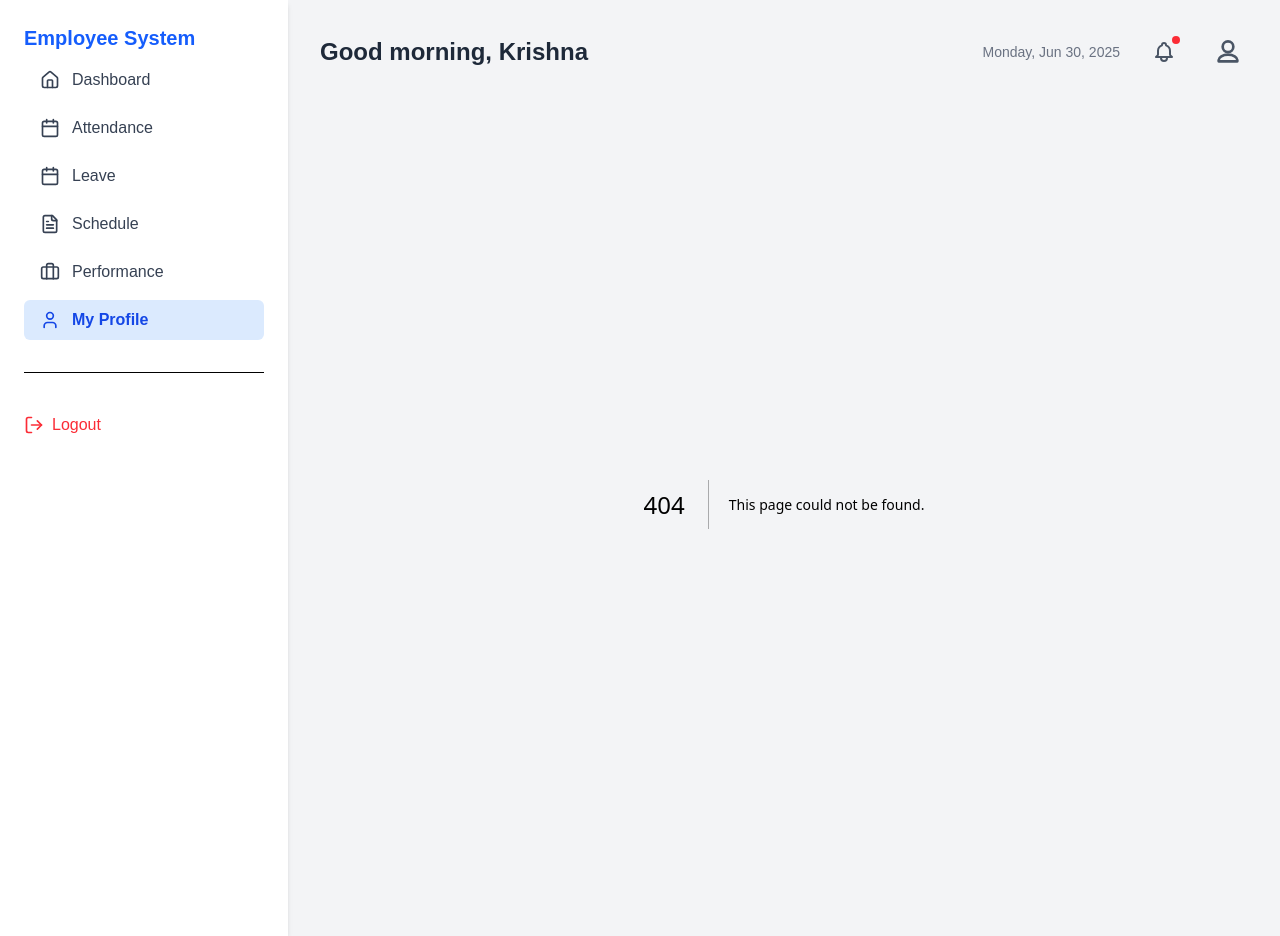
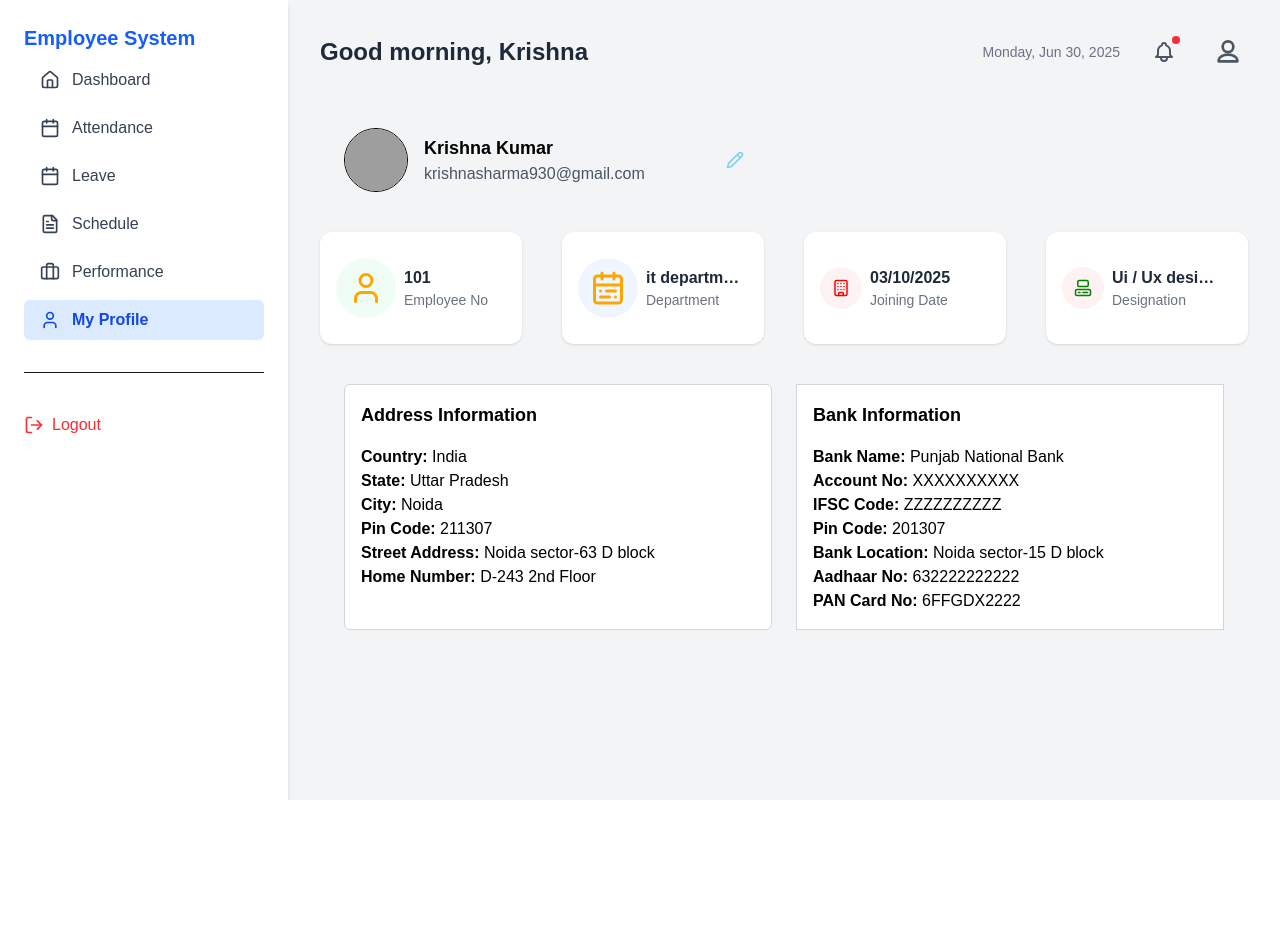
Before and after one commit to Emnet-tes/Employee-Management-System, a Next.js app in the folder frontend/: page /profile in a window 1280 px wide. Before the commit this address had no page. After the commit the page ends 800 px from the top, so only its background shows below. Built offline with nearby package versions, Linux system fonts and the light colour scheme; grey boxes are pictures that could not be loaded.

Commit message:
chore : setup profile page ui

```diff
--- /dev/null
+++ b/frontend/app/_component/InformationCard.tsx
@@ -0,0 +1,58 @@
+const InformationCard = () => {
+  return (
+    <div className="p-6  mx-auto text-black">
+      <div className="grid grid-cols-1 md:grid-cols-2 gap-6">
+        {/* Address Information */}
+        <div className="border border-gray-300 p-4 bg-white gap-2 rounded-md">
+          <h2 className="text-lg font-bold mb-4">Address Information</h2>
+          <p>
+            <strong>Country:</strong> India
+          </p>
+          <p>
+            <strong>State:</strong> Uttar Pradesh
+          </p>
+          <p>
+            <strong>City:</strong> Noida
+          </p>
+          <p>
+            <strong>Pin Code:</strong> 211307
+          </p>
+          <p>
+            <strong>Street Address:</strong> Noida sector-63 D block
+          </p>
+          <p>
+            <strong>Home Number:</strong> D-243 2nd Floor
+          </p>
+        </div>
+
+        {/* Bank Information */}
+        <div className="border border-gray-300 p-4 bg-white gap-2">
+          <h2 className="text-lg font-bold mb-4">Bank Information</h2>
+          <p>
+            <strong>Bank Name:</strong> Punjab National Bank
+          </p>
+          <p>
+            <strong>Account No:</strong> XXXXXXXXXX
+          </p>
+          <p>
+            <strong>IFSC Code:</strong> ZZZZZZZZZZ
+          </p>
+          <p>
+            <strong>Pin Code:</strong> 201307
+          </p>
+          <p>
+            <strong>Bank Location:</strong> Noida sector-15 D block
+          </p>
+          <p>
+            <strong>Aadhaar No:</strong> 632222222222
+          </p>
+          <p>
+            <strong>PAN Card No:</strong> 6FFGDX2222
+          </p>
+        </div>
+      </div>
+    </div>
+  );
+};
+
+export default InformationCard;
--- /dev/null
+++ b/frontend/app/_component/ProfileCard.tsx
@@ -0,0 +1,27 @@
+import { Pencil, PencilIcon } from "lucide-react";
+
+const ProfileCard = () => {
+  return (
+    <div className="flex items-center p-6 max-w-md text-black">
+      {/* Profile Image */}
+      <img
+        src="profile-image-url.jpg"
+        alt="Krishna Kumar"
+        className="w-16 h-16 rounded-full border"
+      />
+
+      {/* Profile Info */}
+      <div className="ml-4">
+        <h2 className="text-lg font-bold">Krishna Kumar</h2>
+        <p className="text-gray-600">krishnasharma930@gmail.com</p>
+      </div>
+      <Pencil
+        size={18}
+        color="skyblue"
+        className="ml-auto cursor-pointer"
+      />
+    </div>
+  );
+};
+
+export default ProfileCard;
--- /dev/null
+++ b/frontend/app/_component/UserCard.tsx
@@ -0,0 +1,74 @@
+import { Building, CalendarRange, Computer, User } from 'lucide-react';
+import React from 'react'
+
+const UserCard = () => {
+  return (
+    <div className="w-full grid grid-cols-2 md:grid-cols-4 gap-4 md:gap-10 my-4">
+      {/* Clock In */}
+      <div className="bg-white h-28 p-4 flex items-center rounded-xl shadow-sm overflow-hidden">
+        <div className="p-3 rounded-full bg-green-50 flex-shrink-0">
+          <User size={36} color="orange" />
+        </div>
+        <div className="flex flex-col justify-center px-2 overflow-hidden whitespace-nowrap">
+          <span className="text-gray-800 font-semibold text-base truncate">
+            101
+          </span>
+          <span className="text-gray-500 text-sm truncate">Employee No</span>
+        </div>
+      </div>
+
+      {/* Clock Out */}
+      <div className="bg-white h-28 p-4 flex items-center rounded-xl shadow-sm overflow-hidden">
+        <div className="p-3 rounded-full bg-blue-50 flex-shrink-0">
+          <CalendarRange size={36} color="orange" />
+        </div>
+        <div className="flex flex-col justify-center px-2 overflow-hidden whitespace-nowrap">
+          <span className="text-gray-800 font-semibold text-base truncate">
+            it department
+          </span>
+          <span className="text-gray-500 text-sm truncate">Department</span>
+        </div>
+      </div>
+
+      {/* Total Working Hr */}
+      <div className="bg-white h-28 p-4 flex items-center rounded-xl shadow-sm overflow-hidden">
+        <div className="p-3 rounded-full bg-red-50 flex-shrink-0">
+          <Building
+            size={18}
+            color="red"
+            className="ml-auto flex-shrink-0 cursor-pointer"
+          />
+        </div>
+        <div className="flex flex-col justify-center px-2 overflow-hidden whitespace-nowrap">
+          <span className="text-gray-800 font-semibold text-base truncate">
+            03/10/2025
+          </span>
+          <span className="text-gray-500 text-sm truncate">
+            Joining Date
+          </span>
+        </div>
+      </div>
+
+      {/* Total Over Time */}
+      <div className="bg-white h-28 p-4 flex items-center rounded-xl shadow-sm overflow-hidden">
+        <div className="p-3 rounded-full bg-red-50 flex-shrink-0">
+          <Computer
+            size={18}
+            color="green"
+            className="ml-auto flex-shrink-0 cursor-pointer"
+          />
+        </div>
+        <div className="flex flex-col justify-center px-2 overflow-hidden whitespace-nowrap">
+          <span className="text-gray-800 font-semibold text-base truncate">
+            Ui / Ux designer
+          </span>
+          <span className="text-gray-500 text-sm truncate">
+            Designation
+          </span>
+        </div>
+      </div>
+    </div>
+  );
+}
+
+export default UserCard
--- /dev/null
+++ b/frontend/app/profile/page.tsx
@@ -0,0 +1,16 @@
+import React from 'react'
+import UserCard from '../_component/UserCard'
+import InformationCard from '../_component/InformationCard'
+import ProfileCard from '../_component/ProfileCard'
+
+const page = () => {
+  return (
+    <div>
+        <ProfileCard/>
+        <UserCard/>
+        <InformationCard/>
+    </div>
+  )
+}
+
+export default page
```
